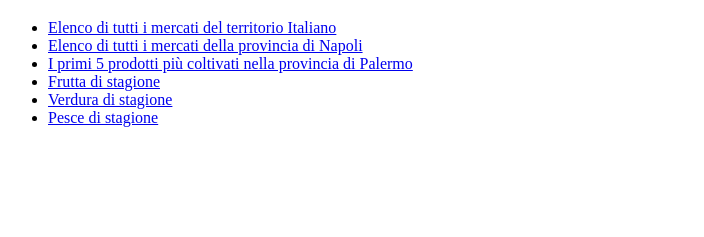
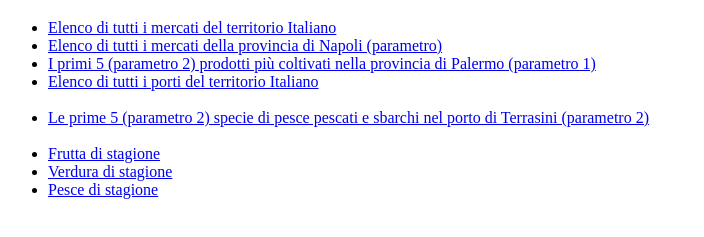
Before and after one commit to frizio/ballaro-app-backend, a website: page src/views/index.html in a window 1280 px wide. Shown: the part 61-298 px from the top of the page, without its empty margins (0-704 px from the left). Drawn offline with Linux system fonts and the light colour scheme.

Commit message:
Update API list in home page

```diff
--- a/src/views/index.html
+++ b/src/views/index.html
@@ -11,8 +11,12 @@
 
         <ul>
             <li><a href="https://ballaro.herokuapp.com/api/mercati">Elenco di tutti i mercati del territorio Italiano</a></li>
-            <li><a href="https://ballaro.herokuapp.com/api/mercati/napoli">Elenco di tutti i mercati della provincia di Napoli</a></li>
-            <li><a href="https://ballaro.herokuapp.com/api/coltivazioni/palermo/5">I primi 5 prodotti più coltivati nella provincia di Palermo</a></li>
+            <li><a href="https://ballaro.herokuapp.com/api/mercati/napoli">Elenco di tutti i mercati della provincia di Napoli (parametro)</a></li>
+            <li><a href="https://ballaro.herokuapp.com/api/coltivazioni/palermo/5">I primi 5 (parametro 2) prodotti più coltivati nella provincia di Palermo (parametro 1)</a></li>
+            <li><a href="https://ballaro.herokuapp.com/api/porti">Elenco di tutti i porti del territorio Italiano</a></li>
+            <br/>
+            <li><a href="https://ballaro.herokuapp.com/api/pescato/terrasini/5">Le prime 5 (parametro 2) specie di pesce pescati e sbarchi nel porto di Terrasini (parametro 2)</a></li>
+            <br/>
             <li><a href="https://ballaro.herokuapp.com/data/fruttadistagione">Frutta di stagione</a></li>
             <li><a href="https://ballaro.herokuapp.com/data/verduradistagione">Verdura di stagione</a></li>
             <li><a href="https://ballaro.herokuapp.com/data/pescatodistagione">Pesce di stagione</a></li>
```
